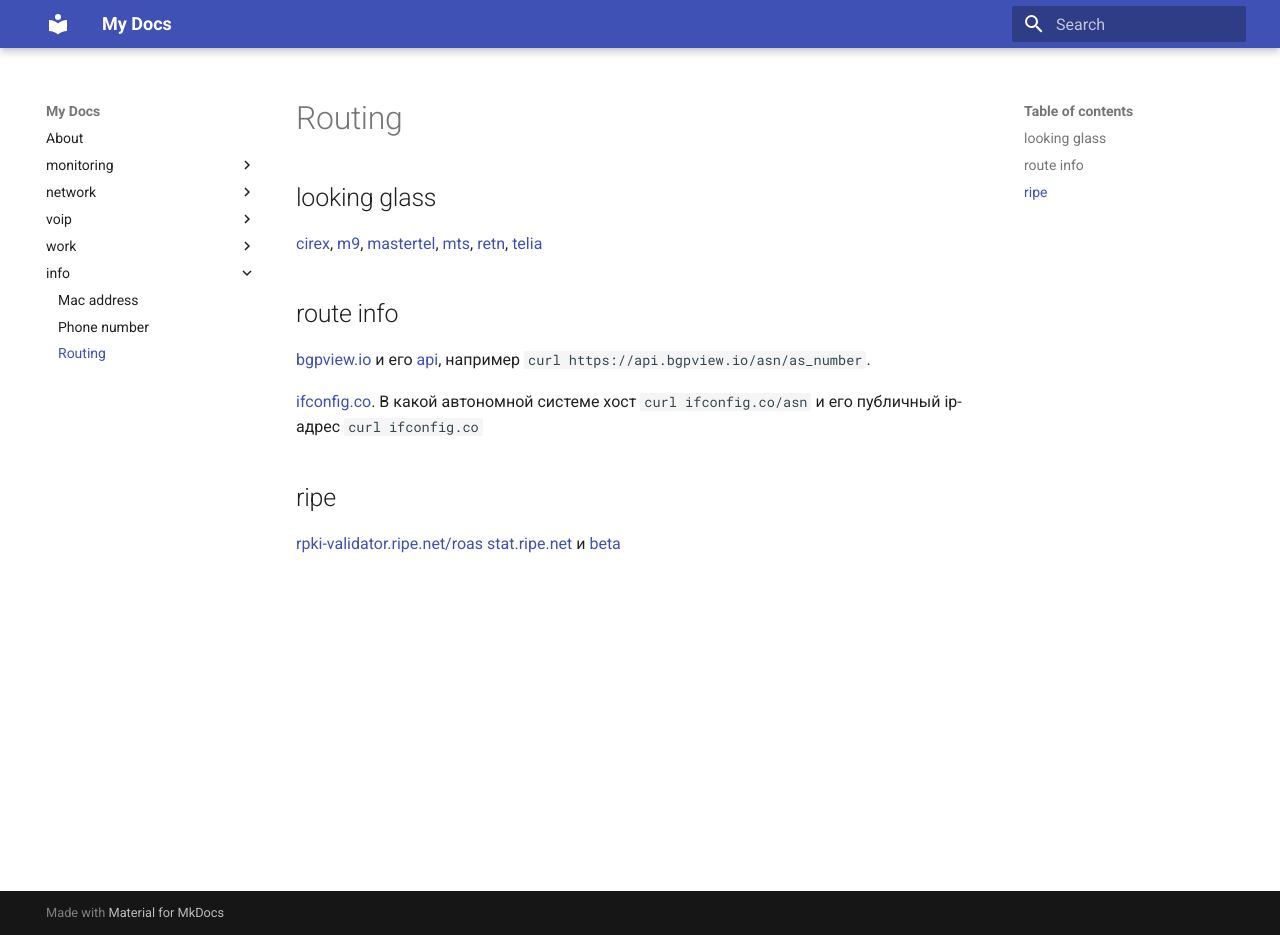
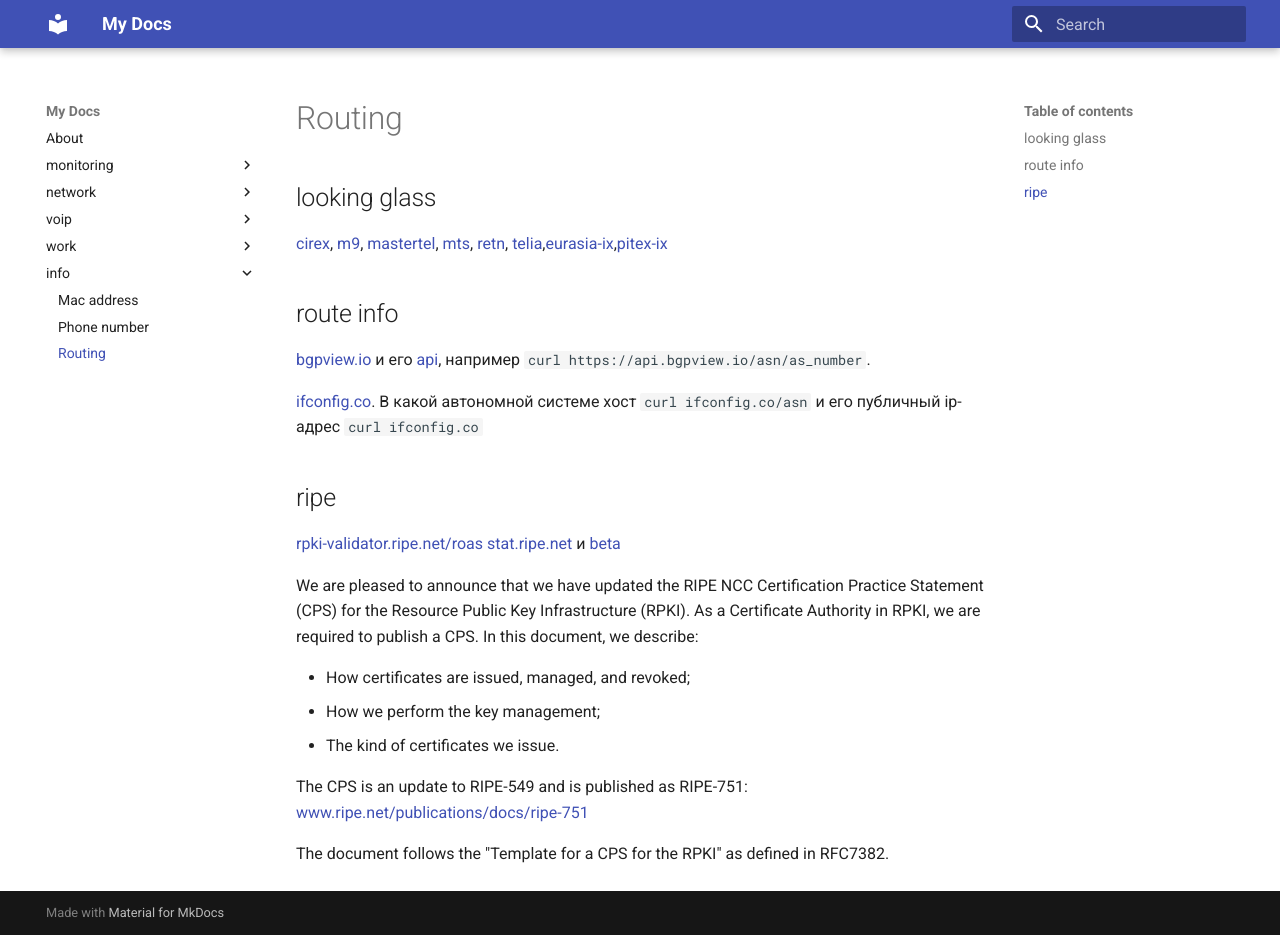
Before and after one commit to v98765/v98765.github.io, an MkDocs documentation site: the page built from docs/info/routing_info.md, in a window 1280 px wide and 935 px high. Built offline with MkDocs 1.6.1 and Material for MkDocs 9.7.7, drawn with Linux system fonts in a browser that asks for light colours.

```diff
--- a/docs/info/routing_info.md
+++ b/docs/info/routing_info.md
@@ -2,7 +2,7 @@
 
 [cirex](http://lg.cirex.ru/),
 [m9](https://msk-ix.ru/lookingglass/), [mastertel](http://lg.mastertel.ru/), [mts](http://lg.mtu.ru/),
-[retn](https://lg.retn.net/), [telia](https://lg.telia.net/)
+[retn](https://lg.retn.net/), [telia](https://lg.telia.net/),[eurasia-ix](https://www.eurasiapeering.com/looking-glass/),[pitex-ix](https://lg.piter-ix.ru/)
 
 ## route info
 
@@ -14,3 +14,15 @@
 
 [rpki-validator.ripe.net/roas](https://rpki-validator.ripe.net/roas)
 [stat.ripe.net](https://stat.ripe.net/) и [beta](https://beta-ui.stat.ripe.net/launchpad)
+
+We are pleased to announce that we have updated the RIPE NCC Certification Practice Statement (CPS) for the Resource Public Key Infrastructure (RPKI).
+As a Certificate Authority in RPKI, we are required to publish a CPS. In this document, we describe:
+
+* How certificates are issued, managed, and revoked;
+* How we perform the key management;
+* The kind of certificates we issue.
+
+The CPS is an update to RIPE-549 and is published as RIPE-751:
+[www.ripe.net/publications/docs/ripe-751](https://www.ripe.net/publications/docs/ripe-751/)
+
+The document follows the "Template for a CPS for the RPKI" as defined in RFC7382.
```
Also changed, not shown: docs/network/extreme.md (+10 -1 lines), docs/network/juniper_mx.md (+6 -0 lines), docs/network/nexus3k.md (+5 -0 lines), docs/network/vyos.md (+8 -0 lines).
